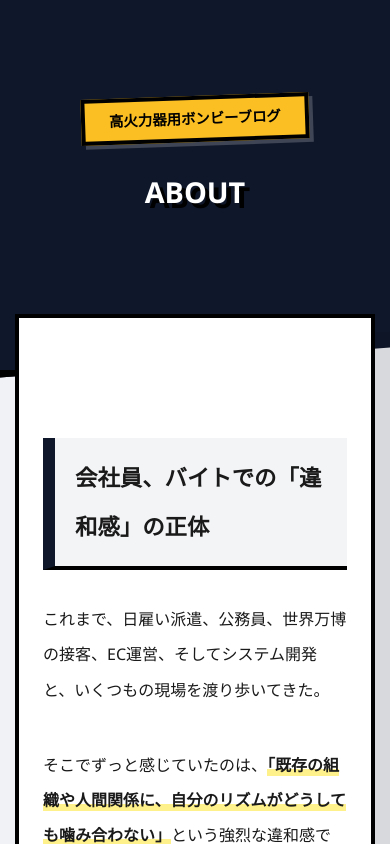
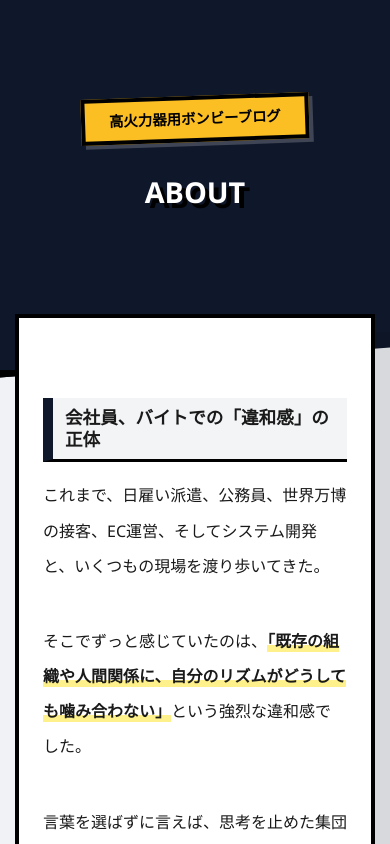
Before and after one commit to oppohone011-ux/core_links_hp, a Next.js app: page /about in a window 390 px wide. Shown: the top 844 px of the page. Built offline with nearby package versions, Linux system fonts and the light colour scheme.

Commit message:
feat: IT現場実録日誌のカテゴリー追加とテーブル・H2のレスポンシブ調整

```diff
--- a/src/app/blog/[slug]/Blog.module.css
+++ b/src/app/blog/[slug]/Blog.module.css
@@ -211,16 +211,27 @@
 }
 
 /* 記事内の雛形 */
-/* 本文エリア（microCMSの中身）の雛形 */
+/* --- 中見出し：ガテン系だけどサイズを適正化 --- */
+/* --- 中見出し：PC版のサイズ --- */
 .contentBody h2 {
-  font-size: clamp(1.4rem, 4vw, 2.3rem);
+  font-size: 1.5rem; /* PCではこのままでOK */
   font-weight: 900;
-  margin: 5rem 0 2rem;
-  padding: 15px 20px;
+  margin: 4rem 0 1.5rem;
+  padding: 10px 15px;
   background: #f3f4f6;
-  border-left: 12px solid #0f172a;
-  border-bottom: 4px solid #000;
+  border-left: 10px solid #0f172a;
+  border-bottom: 3px solid #000;
   position: relative;
+  line-height: 1.3;
+}
+
+/* --- 追加：スマホ版だけさらに小さくする設定 --- */
+@media (max-width: 768px) {
+  .contentBody h2 {
+    font-size: 1.1rem; /* ★スマホではここが効いてスッキリします！ */
+    margin: 2.5rem 0 1rem;
+    padding: 8px 12px;
+  }
 }
 
 /* 小見出し：黄色いアンダーバー */
@@ -407,3 +418,72 @@
     padding: 20px;
   }
 }
+
+/* --- テーブル：全体が1画面に収まるように強制調整 --- */
+.contentBody table {
+  width: 100%;
+  max-width: 100%;
+  /* ★重要：列幅を自動調整して画面内に収める */
+  table-layout: auto;
+  border-collapse: collapse;
+  margin: 2rem 0;
+  /* ★重要：文字を少し小さくして1行の密度を上げる */
+  font-size: 0.85rem;
+}
+
+.contentBody th,
+.contentBody td {
+  border: 1px solid #ddd;
+  /* ★重要：パディング（余白）を上下左右バランスよく詰める */
+  padding: 8px 4px;
+  text-align: center;
+  /* ★重要：極力改行させないが、どうしても狭い時は許可する */
+  white-space: normal;
+  word-break: keep-all; /* 単語の途中で切らない */
+}
+
+/* ヘッダーデザイン（CoreLinksスタイル） */
+.contentBody th {
+  background-color: #1a1a1a;
+  color: #fff;
+  font-weight: bold;
+  padding: 12px 4px;
+}
+
+/* 一番右の列（差額）を目立たせる */
+.contentBody td:last-child {
+  background-color: #fff5f5;
+  color: #e63946;
+  font-weight: bold;
+}
+
+/* スマホではどうしてもはみ出すので、その時だけスクロールを許可 */
+.contentBody {
+  width: 100%;
+  overflow-x: auto;
+}
+
+/* --- スマホで表を横スクロールできるようにする --- */
+@media (max-width: 768px) {
+  /* 1. 表の文字をさらに小さく（0.6remはかなり小さいですが、はみ出しを防ぎます） */
+  .contentBody table {
+    font-size: 0.65rem !important;
+    min-width: 500px !important; /* ★ここが重要：表の形を維持して横に長くする */
+    table-layout: auto !important;
+  }
+
+  /* 2. 表を囲むエリアにスクロールバーを出す */
+  .contentBody {
+    display: block !important;
+    width: 100% !important;
+    overflow-x: auto !important; /* ★横スクロールを許可 */
+    -webkit-overflow-scrolling: touch; /* 指の動きを滑らかに */
+    margin-bottom: 2rem;
+  }
+
+  /* 3. セルの中の余白を極限まで詰める */
+  .contentBody th, .contentBody td {
+    padding: 6px 3px !important;
+    white-space: nowrap !important; /* ★文字を勝手に改行させない */
+  }
+}
--- a/src/app/page.tsx
+++ b/src/app/page.tsx
@@ -86,7 +86,10 @@ export default async function Home() {
             let frontFileName = "default.png";
             let backFileName = "default-back.png";
 
-            if (category.name === "物販日誌") {
+            if (category.name === "IT現場実録日誌") {
+              frontFileName = "it-genba.png";
+              backFileName  = "it-genba-back.png";
+            } else if (category.name === "物販日誌") {
               frontFileName = "buppan.png";
               backFileName  = "buppan-back.png";
             } else if (category.name === "EA開発記録" || category.name === "EA開発＿実践記録") {
@@ -102,6 +105,8 @@ export default async function Home() {
               frontFileName = "news.png";
               backFileName  = "news-back.png";
             }
+
+
 
             const frontUrl = `/${frontFileName}`;
             const backUrl  = `/${backFileName}`;
```
Also changed, not shown: public/it-genba-back.png (added), public/it-genba.png (added).
